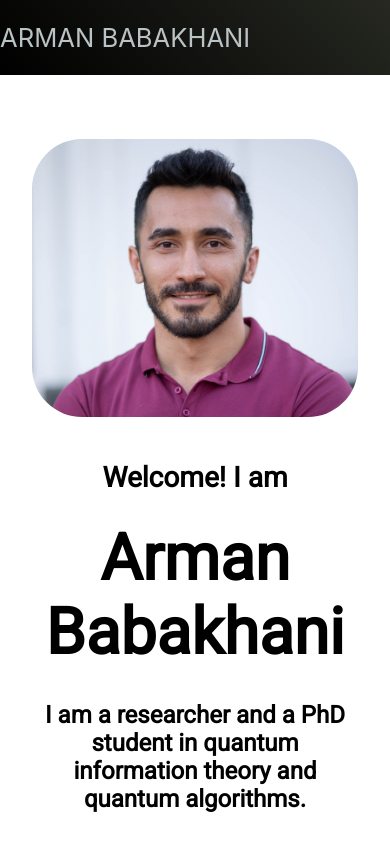
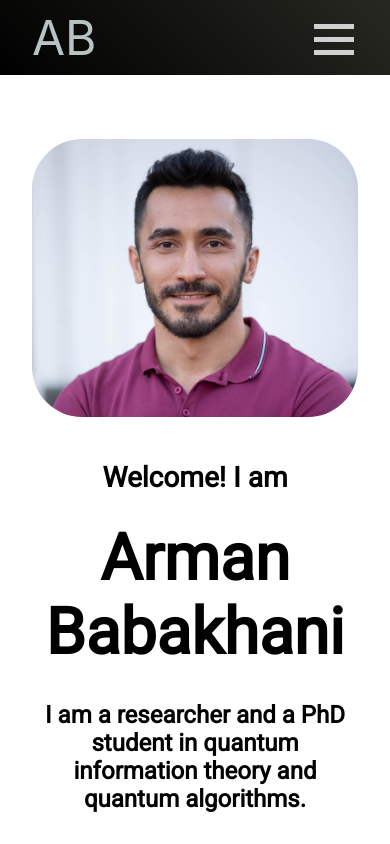
Before and after one commit to armanxbabakhani/ArmanWeb, a Next.js app: page / in a window 390 px wide. Shown: the top 844 px of the page. Built offline with nearby package versions, Linux system fonts and the light colour scheme.

Commit message:
Fixed the nav bar and added in the hamburger sign. Need to finish the action on the hamburger!

```diff
--- a/component/layout.js
+++ b/component/layout.js
@@ -7,12 +7,14 @@ import Image from 'next/image'
 export default function Layout({children}){
     return <>
         <section className={styles.navigation}>
-            <div className={styles.navcontainer}>
             <div className={styles.brand}>
                 <a>Arman Babakhani</a>
             </div>
+            <div className={styles.brandabv}>
+                <a>AB</a>
+            </div>
             <nav>
-                    <ul className={styles.navlist}>
+                <ul>
                     <li>
                         <Link href="/"passHref>
                             <a> Home</a>
@@ -56,6 +58,12 @@ export default function Layout({children}){
                     </ItemDrop>
                 </ul>
             </nav>
+            <div className={styles.hamwrapper}>
+                <div>
+                    <div className={styles.bar1}></div>
+                    <div className={styles.bar2}></div>
+                    <div className={styles.bar3}></div>
+                </div>
             </div>
         </section>
         {children}
@@ -100,3 +108,11 @@ function DropdownMenu(props){
         </div>
     )
 }
+
+function hamclick(x) {
+    const [isOpen, setIsOpen] = useState(false);
+    return (
+        <div className={isOpen ? ".change" : ""}>
+        </div>
+    )
+}
--- a/pages/index.js
+++ b/pages/index.js
@@ -8,7 +8,7 @@ export default function Home() {
     <div className={styles.container}>
       <Head>
         <title>Arman Babakhani</title>
-        <meta name="personal website" content="porjects and services" />
+        <meta name="personal website" content="porjects and services, initial-scale=1.0" />
         <link rel="icon" href="/Armanlogo.png" />
       </Head>
 
--- a/pages/tutoring.js
+++ b/pages/tutoring.js
@@ -4,7 +4,7 @@ import Image from 'next/image'
 
 export default function Tutoring() {
     return(
-        <div className={styles.container}>
+        <body className={styles.container}>
             <div className={styles.main}>
                 <div className={styles.logotitle}>
                     <div className={styles.logo}>
@@ -25,7 +25,7 @@ export default function Tutoring() {
                     <li> For a detailed review of my previous tutoring experiences and student reviews, check out my tutor profile on <a href="https://www.wyzant.com/Tutors/ArmanB"> Wyzant.com </a></li>
                 </div>
             </div>
-        </div>
+        </body>
 
     )
 }
--- a/styles/Home.module.css
+++ b/styles/Home.module.css
@@ -218,7 +218,7 @@
   margin-left: 0.5rem;
 }
 
-@media (max-width: 600px) {
+@media only screen and (max-width: 600px) {
   .grid {
     width: 100%;
     flex-direction: column;
--- a/styles/Layout.module.css
+++ b/styles/Layout.module.css
@@ -2,21 +2,35 @@
  .navigation {
      height: 75px;
      background: linear-gradient(45deg, #000000, #262821);
+     display: flex;
+     flex-direction: row;
+     display: flex;
+     flex-direction: row;
+     justify-content: center;
 }
  .brand {
-     position: absolute;
+     margin: 0 1rem;
      float: left;
      line-height: 75px;
      text-transform: uppercase;
      font-size: 1.6em;
 }
- .brand a, .brand a:visited {
+ .brand a {
      color: #b9c2c4;
      text-decoration: none;
 }
-.navcontainer {
-     max-width: 1000px;
-     margin: 0 auto;
+
+.brandabv {
+    display: none;
+    float: left;
+    line-height: 75px;
+    text-transform: uppercase;
+    font-size: 3rem;
+}
+
+.brandabv a {
+    color: #b9c2c4;
+    text-decoration: none;
 }
 
 .navdropdown {
@@ -52,3 +66,46 @@
     overflow:auto;
     z-index: 10;
 }
+
+.hamwrapper{
+    position: relative;
+    right: 20px;
+    margin: 1rem 1rem;
+    display: none;
+}
+
+.bar1 , .bar2 , .bar3{
+    width: 40px;
+    height: 5px;
+    background-color: rgb(208, 208, 208);
+    margin: 8px 0;
+    transition: 0.4s;
+}
+
+/* Rotate first bar */
+.change .bar1 {
+    transform: translate(0, 11px) rotate(-45deg);
+}
+/* Fade out the second bar */
+.change .bar2 {opacity: 0;}
+
+/* Rotate last bar */
+.change .bar3 {
+  transform: translate(0, -11px) rotate(45deg);
+}
+
+@media only screen and (max-width: 850px){
+    .brandabv{
+        display: block;
+        padding-left: 2rem;
+    }
+    .brand {
+        display: none;
+   }
+}
+
+@media only screen and (max-width: 700px){
+    .hamwrapper{
+        display: inline-block;
+    }
+}
--- a/styles/globals.css
+++ b/styles/globals.css
@@ -18,7 +18,9 @@ a {
 
 nav {
   float: right;
+  margin: 0 1.75rem;
 }
+
 nav ul {
   list-style: none;
   margin: 0;
@@ -51,13 +53,14 @@ nav ul li div li a {
   transition: color 100ms;
   line-height: 50px;
   flex-grow: 1;
-  width: 250px;
+  width: 200px;
 }
 nav ul li div li a:hover {
   color: rgb(255, 255, 255);
 }
 
-@media only screen and (max-width: 800px) {
+
+@media only screen and (max-width: 700px) {
   nav {
     width: 100%;
     padding: 55px 0 15px;
@@ -68,4 +71,5 @@ nav ul {
 nav ul li {
     float: none;
 }
+
 }
```
Lines whose indentation alone changed are shown as unchanged.
